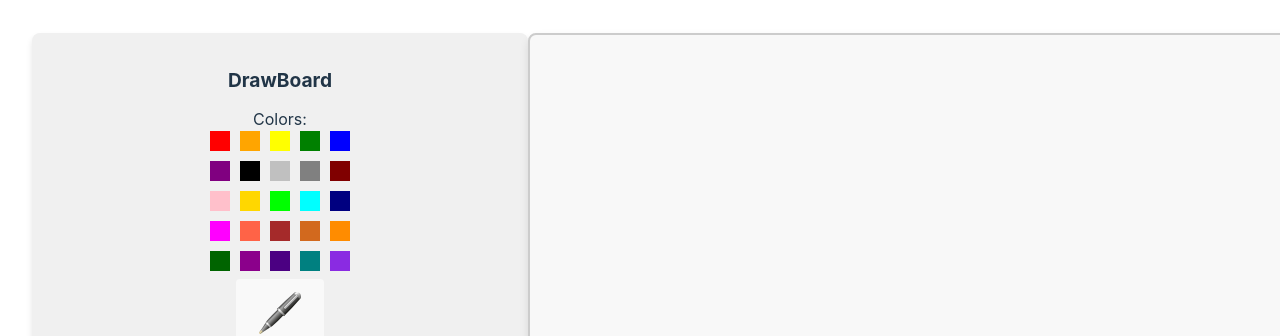
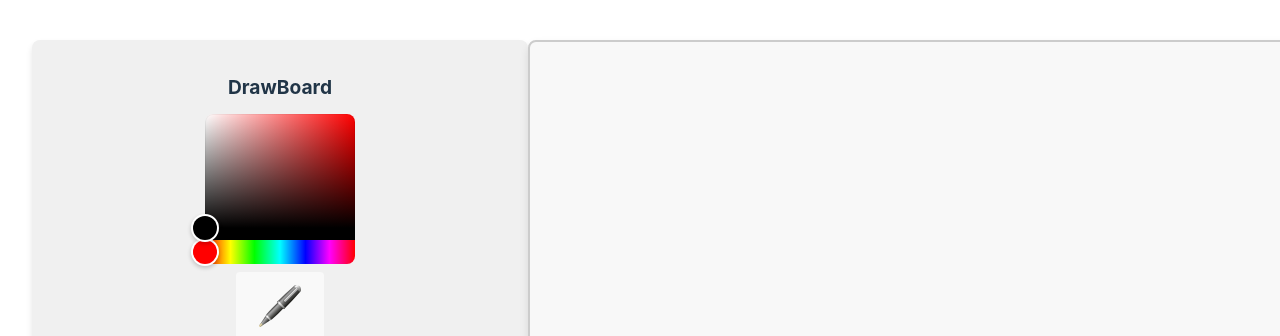
Before and after one commit to nikhil-tiwary61/drawing-board, a React (Vite) app: page / in a window 1280 px wide. Shown: the top 336 px of the page. Built offline with nearby package versions, Linux system fonts and the light colour scheme.

Commit message:
feat: add color picker and remove the hard coded colors

```diff
--- a/src/components/ToolBar.jsx
+++ b/src/components/ToolBar.jsx
@@ -1,6 +1,7 @@
 import "../styles/ToolBar.css";
 import pen from "../assets/pen.png";
 import eraser from "../assets/eraser.png";
+import { HexColorPicker } from "react-colorful";
 
 export default function ToolBar({
   changeColor,
@@ -10,50 +11,10 @@ export default function ToolBar({
   eraserSize,
   changeEraserSize,
 }) {
-  const colors = [
-    "#FF0000",
-    "#FFA500",
-    "#FFFF00",
-    "#008000",
-    "#0000FF",
-    "#800080",
-    "#000000",
-    "#C0C0C0",
-    "#808080",
-    "#800000",
-    "#FFC0CB",
-    "#FFD700",
-    "#00FF00",
-    "#00FFFF",
-    "#000080",
-    "#FF00FF",
-    "#FF6347",
-    "#A52A2A",
-    "#D2691E",
-    "#FF8C00",
-    "#006400",
-    "#8B008B",
-    "#4B0082",
-    "#008080",
-    "#8A2BE2",
-  ];
-
   return (
     <div className="toolbox">
       <h1>DrawBoard</h1>
-      <div>Colors:</div>
-      <div className="toolbar">
-        {colors.map((color, index) => {
-          return (
-            <div
-              key={index}
-              className="color-option"
-              style={{ background: color }}
-              onClick={() => changeColor(color)}
-            />
-          );
-        })}
-      </div>
+      <HexColorPicker onChange={changeColor} />
       <button onClick={() => changeEraser(false)}>
         <img src={pen} alt="Pen" />
       </button>
--- a/src/styles/ToolBar.css
+++ b/src/styles/ToolBar.css
@@ -23,16 +23,9 @@
   color: #fff;
 }
 
-.toolbar {
-  display: grid;
-  grid-template-columns: repeat(5, 1fr);
-  grid-gap: 10px;
-}
-
-.color-option {
-  width: 20px;
-  height: 20px;
-  cursor: pointer;
+.toolbox .react-colorful {
+  height: 150px;
+  width: 150px;
 }
 
 h1 {
```
